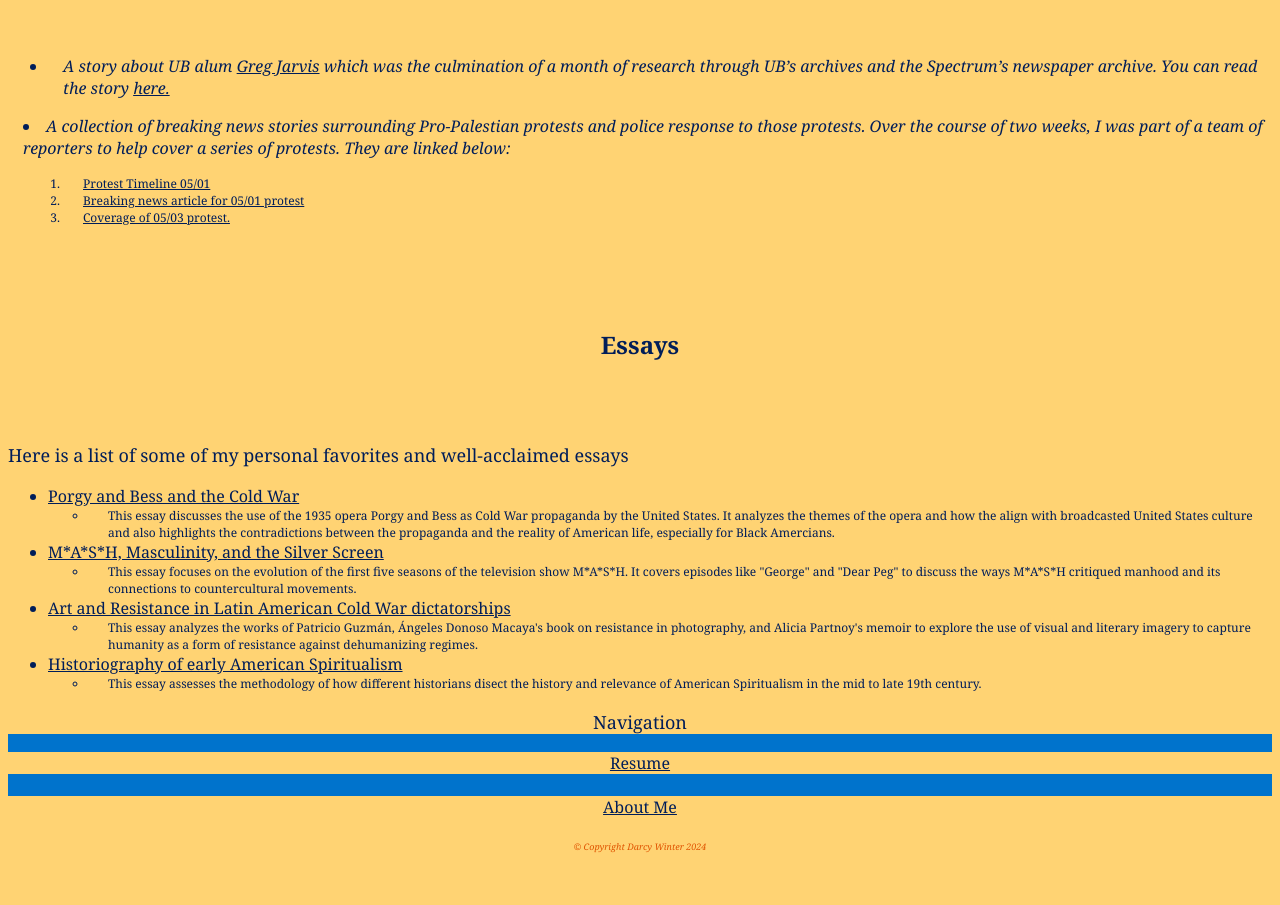
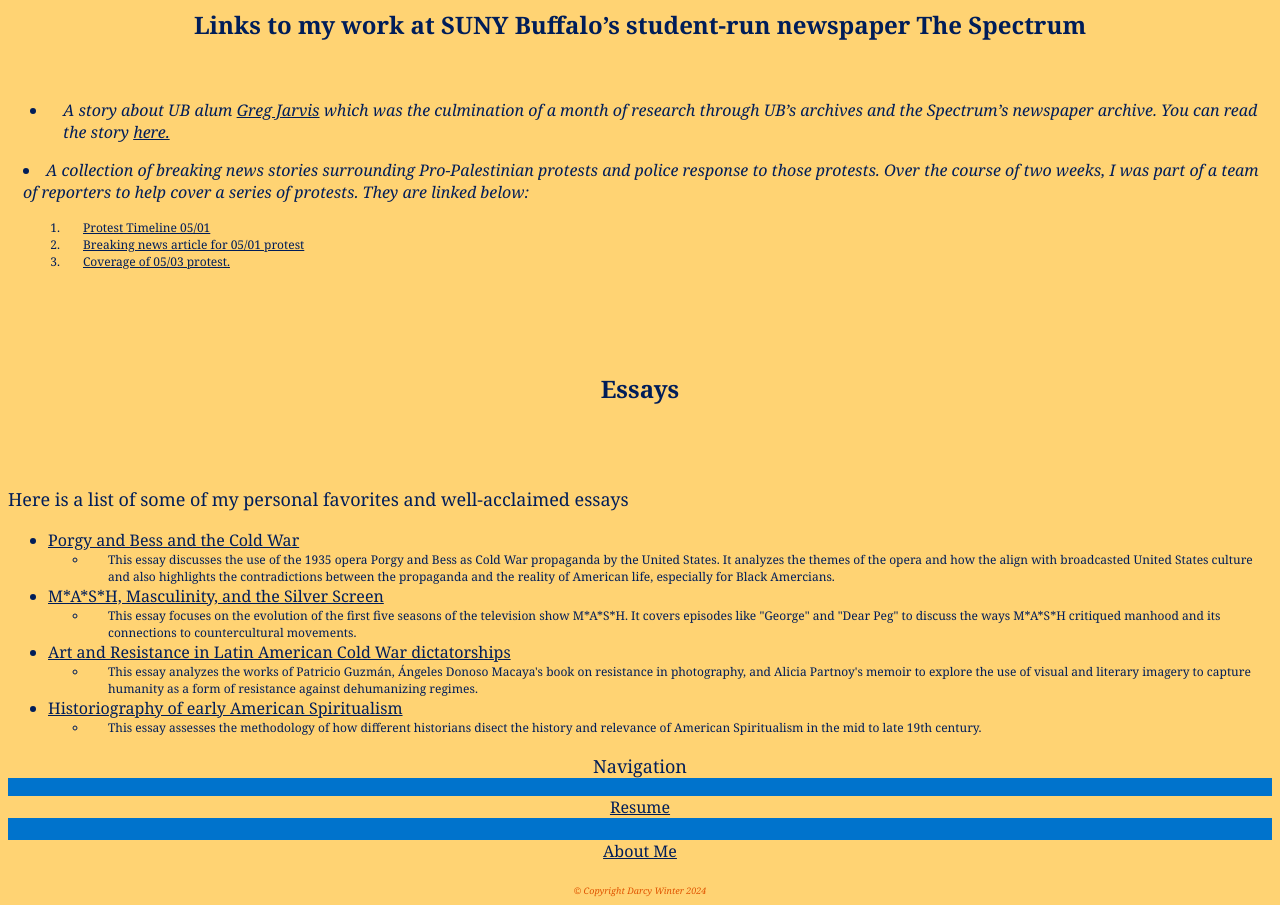
Before and after one commit to dwinte12/dwinte12.github.io, a plain HTML site: page WebBasicsPage3.html in a window 1280 px wide. Shown: the part 1588-2493 px from the top of the page. Before the commit the page ends 2449 px from the top, so only its background shows below. Drawn offline with Linux system fonts and the light colour scheme.

Commit message:
Update WebBasicsPage3.html

```diff
--- a/WebBasicsPage3.html
+++ b/WebBasicsPage3.html
@@ -18,11 +18,13 @@
     <div id=interestlist>
 <ul>
 <li class="list"> Queer History and Media</li>
+	<br>
 <li class="list"> Archival Management </li>
     <ul>
     <li id="sublist">Diversification of Archives</li>
     <li id="sublist">Epistemic Justice</li>
     </ul>
+	<br>
 <li class="list"> Cold War History </li>
 </ul>
 </div>
@@ -47,7 +49,7 @@
 	<li class="list">A story about UB alum <a href="https://www.ubspectrum.com/article/2024/04/jarvis-hall-gregory-jarvis-ub-challenger-1984">Greg Jarvis</a> which was the culmination of a month of research through UB’s archives and the Spectrum’s newspaper archive. You can read the story <a href="https://www.ubspectrum.com/article/2024/04/jarvis-hall-gregory-jarvis-ub-challenger-1984">here.</a></li>
     </ul>
 
-	<li class="list">A collection of breaking news stories surrounding Pro-Palestian protests and police response to those protests. Over the course of two weeks, I was part of a team of reporters to help cover a series of protests. They are linked below:
+	<li class="list">A collection of breaking news stories surrounding Pro-Palestinian protests and police response to those protests. Over the course of two weeks, I was part of a team of reporters to help cover a series of protests. They are linked below:
 	<ol>
 	<li id="sublist"> <a href= "https://www.ubspectrum.com/article/2024/05/a-timeline-of-the-attempted-pro-palestine-encampment-outside-hochstetter-hall">Protest Timeline 05/01</a> </li>
 	<li id="sublist"> <a href= "https://www.ubspectrum.com/article/2024/05/approximately-16-pro-palestine-protesters-arrested-after-attempted-encampment"> Breaking news article for 05/01 protest</a> </li>
```
